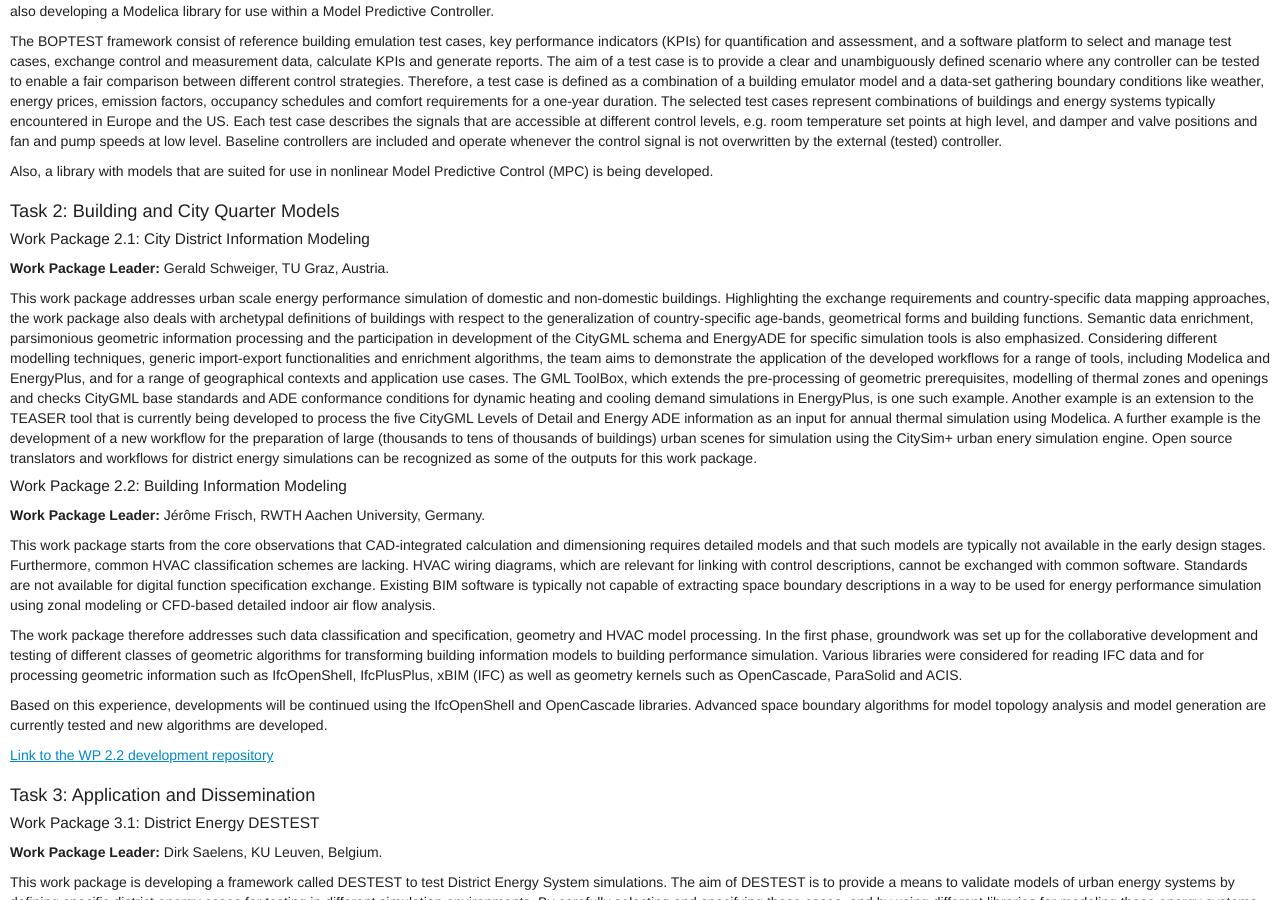
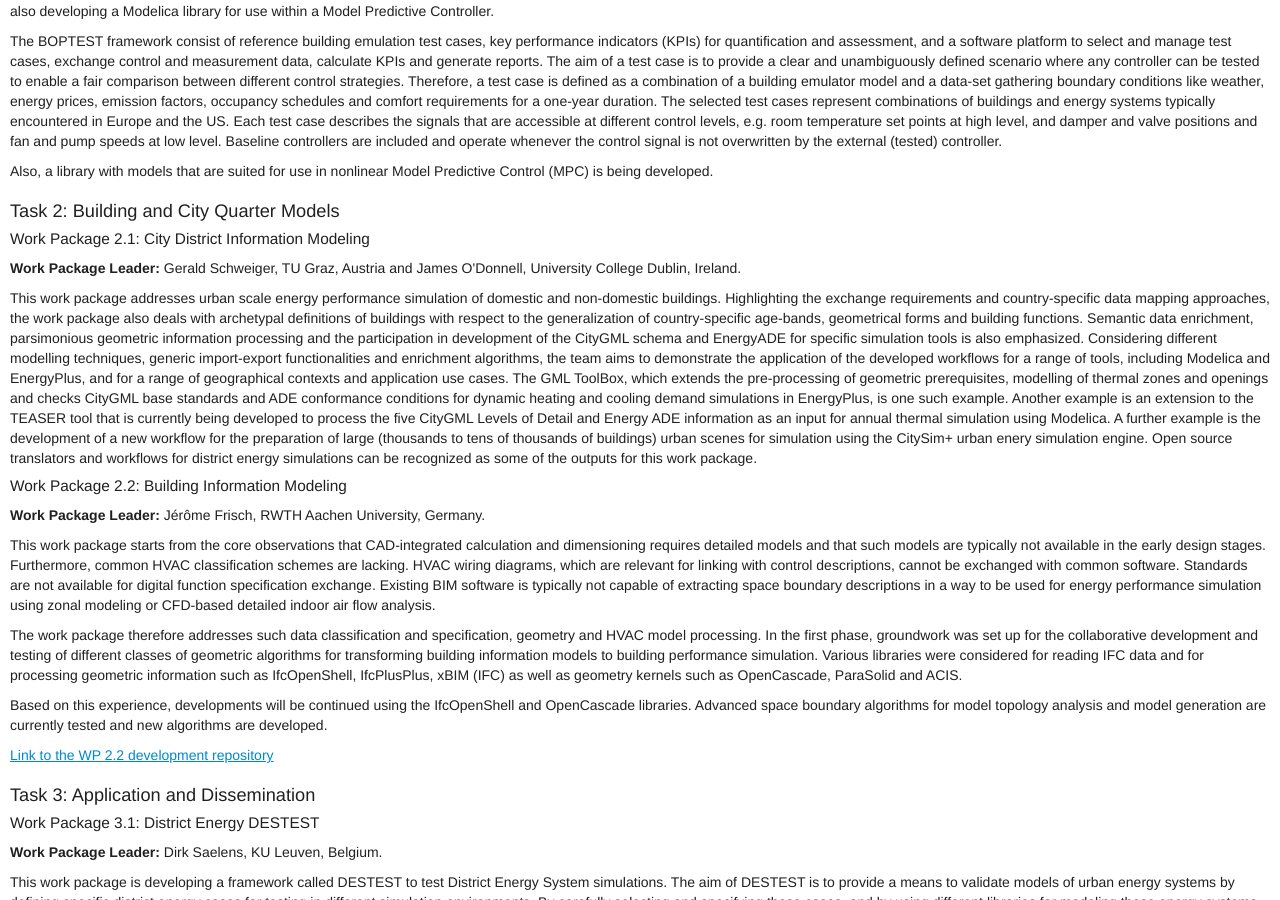
Before and after one commit to ibpsa/project1, a Jekyll site: the page built from index.md, in a window 1280 px wide and 900 px high, scrolled down 1311 px. Built offline with Jekyll 4.4.1, drawn with Linux system fonts in a browser that asks for light colours; nearby versions of some CDN libraries.

Commit message:
Updated WP leader

```diff
--- a/index.md
+++ b/index.md
@@ -107,7 +107,7 @@ nonlinear Model Predictive Control (MPC) is being developed.
 <h3>Task 2: Building and City Quarter Models</h3>
 <h4>Work Package 2.1: City District Information Modeling</h4>
 <p>
-<b>Work Package Leader:</b> Gerald Schweiger, TU Graz, Austria.
+<b>Work Package Leader:</b> Gerald Schweiger, TU Graz, Austria and James O'Donnell, University College Dublin, Ireland.
 </p>
 <p>
 This work package addresses urban scale energy performance simulation of domestic and non-domestic buildings.
```
